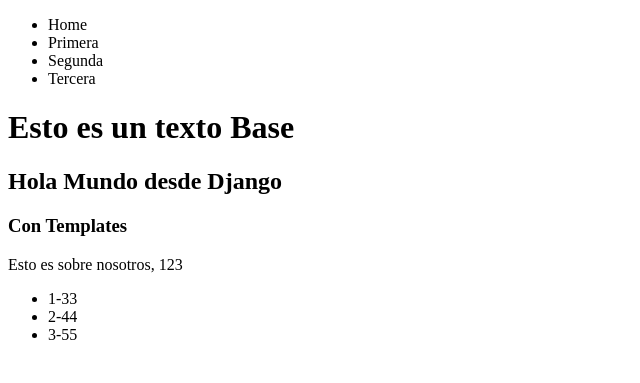
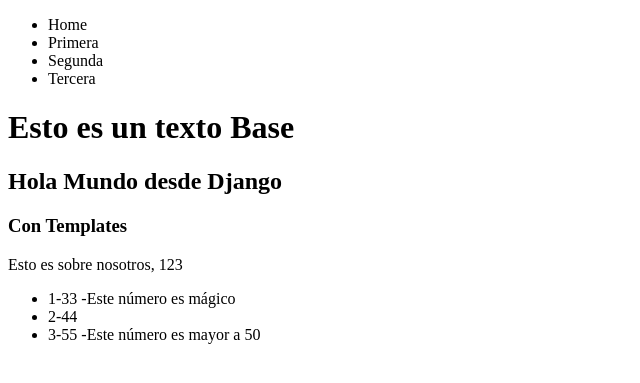
Before and after one commit to jherson2024/pw2, a Django app: page / in a window 1280 px wide. Shown: the top 383 px of the page, without its empty margins (0-640 px from the left). Run offline with Django 5.2, Linux system fonts and the light colour scheme.

Commit message:
agregar tag if

```diff
--- a/tareaDjango3/proyecto1/templates/home.html
+++ b/tareaDjango3/proyecto1/templates/home.html
@@ -8,7 +8,13 @@
 </p>
 <ul>
     {% for myItem in myList %}
-    <li>{{forloop.counter}}-{{myItem}}</li>
+    <li>{{forloop.counter}}-{{myItem}}
+    {% if myItem == 33 %}
+    -Este número es mágico
+    {% elif myItem > 50 %}
+    -Este número es mayor a 50
+    {% endif %}
+    </li>
     {% endfor %}
 </ul>
 {% endblock %}
```
